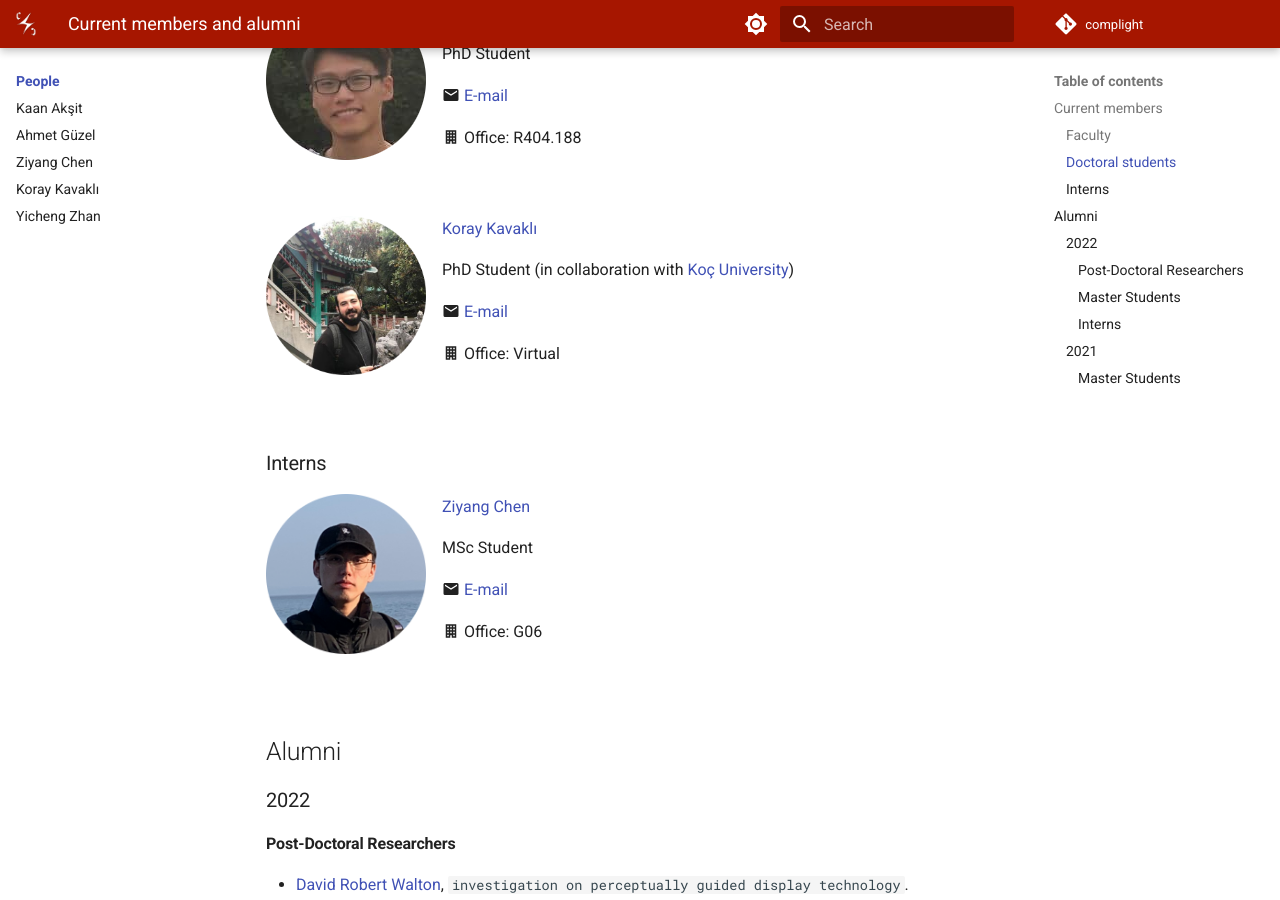
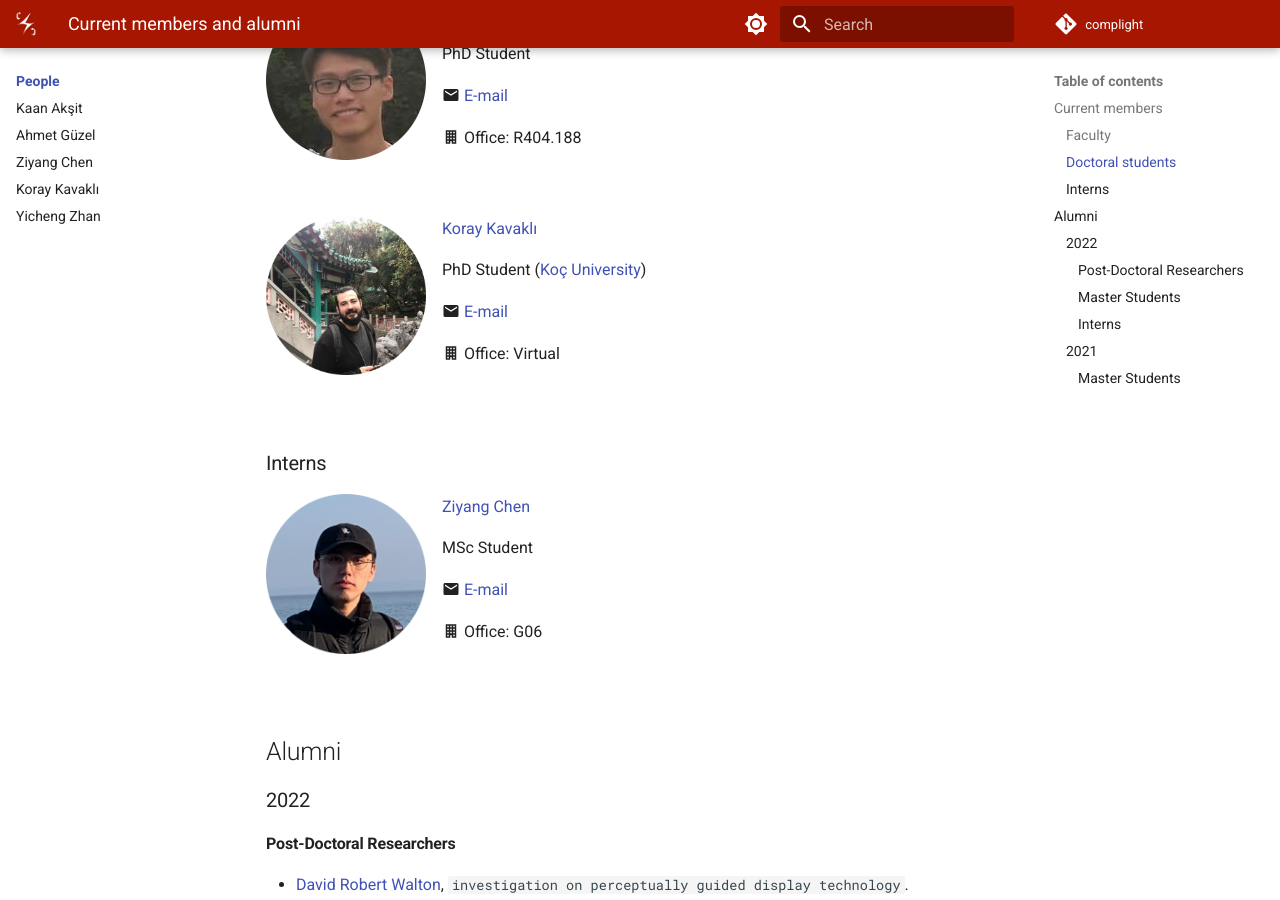
Before and after one commit to complight/complight.github.io, an MkDocs documentation site: the page built from docs/people/index.md, in a window 1280 px wide and 900 px high, scrolled down 1014 px. Built offline with MkDocs 1.6.1 and Material for MkDocs 9.7.7, drawn with Linux system fonts in a browser that asks for light colours.

Commit message:
Updating people's page.

```diff
--- a/docs/people/index.md
+++ b/docs/people/index.md
@@ -53,7 +53,7 @@ PhD Student
 </div>
 [Koray Kavaklı](https://scholar.google.com/citations?user=rn6XtO4AAAAJ&hl=en)
 
-PhD Student (in collaboration with [Koç University](https://www.ku.edu.tr/))
+PhD Student ([Koç University](https://www.ku.edu.tr/))
 
 :material-email: [E-mail](mailto:K.Kavakli@cs.ucl.ac.uk)
 
```
